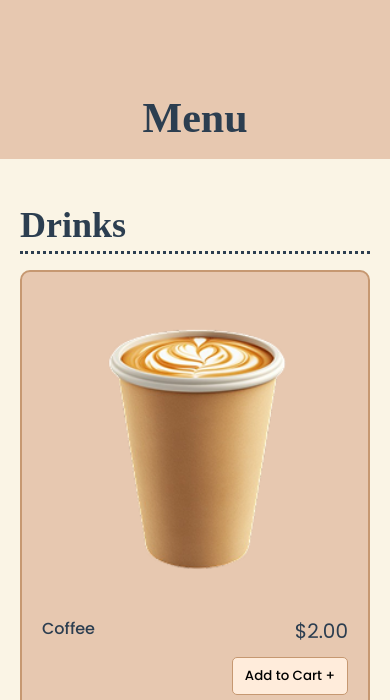
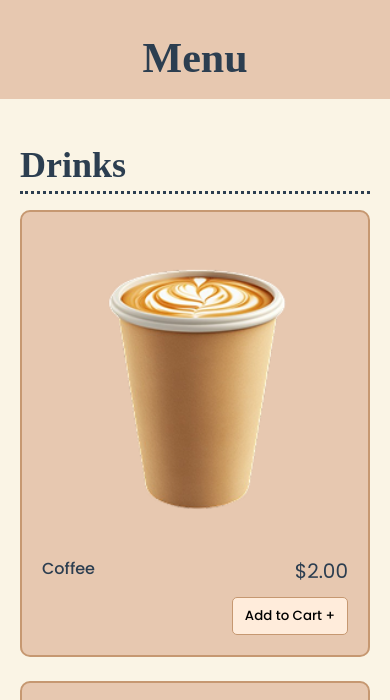
Before and after one commit to pdelvallebaudac8221/coffee-shop, an Eleventy site: page src/menu.njk in a window 390 px wide. Shown: the part 112-812 px from the top of the page. Built offline with nearby package versions, Linux system fonts and the light colour scheme; Eleventy itself is replaced by a stand-in of ours; files that its build step writes are made by us from their sources; a web font is replaced by a local one.

Commit message:
update menu

```diff
--- a/src/styles/pages/_menu.sass
+++ b/src/styles/pages/_menu.sass
@@ -4,10 +4,12 @@
   background: #E7C8B0
   padding: 20px
   width: 100%
-  padding-top: 100px
+  padding-top: 160px
   display: flex
   justify-content: center
   align-items: center
+  @media (max-width: 768px)
+    padding-top: 40px
   h1
     font-size: 42px
     font-weight: bold
```
